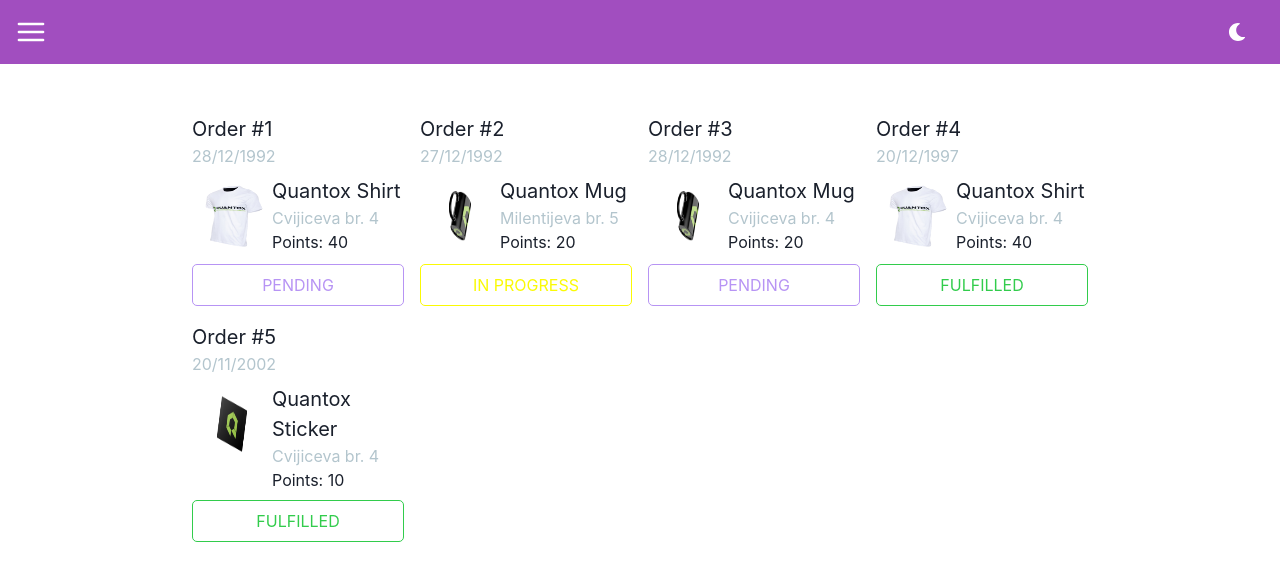
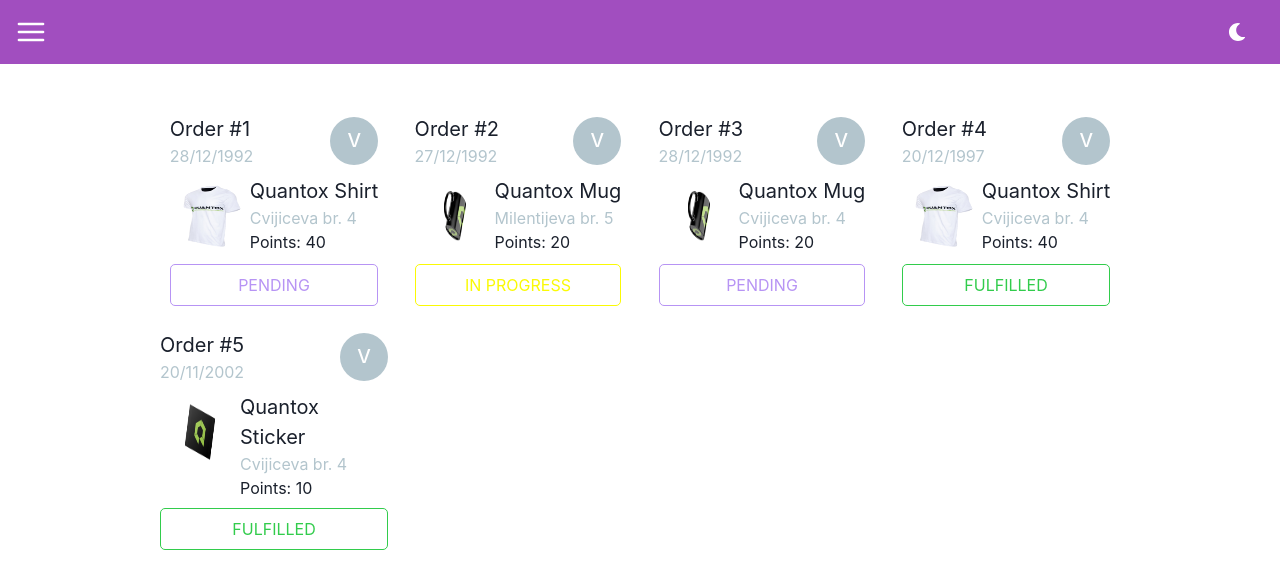
Before and after one commit to UrosDelic/bounty-hunters-fe, a React (Create React App) app: page /my-orders in a window 1280 px wide. Shown: the top 588 px of the page. Built offline with nearby package versions, Linux system fonts and the light colour scheme.

Commit message:
[my-orders] Adjust widths

```diff
--- a/src/components/SingleOrder.jsx
+++ b/src/components/SingleOrder.jsx
@@ -1,4 +1,4 @@
-import { Flex, Box, Text, Image } from '@chakra-ui/react';
+import { Flex, Box, Text, Image, Avatar } from '@chakra-ui/react';
 
 function SingleOrder({
   id,
@@ -16,11 +16,14 @@ function SingleOrder({
   };
 
   return (
-    <Flex margin="auto" direction="column" height="100%">
+    <Flex margin="auto" width="fit-content" direction="column" height="100%">
+      <Flex justifyContent="space-between" alignItems="center">
         <Box>
           <Text fontSize="20px">Order #{id}</Text>
           <Text color="myOrders.lightGray">{date}</Text>
         </Box>
+        <Avatar name="Vuk" backgroundColor="myOrders.lightGray" />
+      </Flex>
       <Flex marginBottom="8px" marginTop="8px">
         <Image
           src={image}
@@ -35,8 +38,6 @@ function SingleOrder({
           <Text>Points: {points}</Text>
         </Box>
       </Flex>
-      <Flex alignItems="center" marginTop="auto">
-        {/* <Text>{points}</Text> */}
       <Box
         color={statusColor[status]}
         borderColor={statusColor[status]}
@@ -46,10 +47,10 @@ function SingleOrder({
         textTransform="uppercase"
         width="100%"
         textAlign="center"
+        marginTop="auto"
       >
         {status}
       </Box>
-      </Flex>
     </Flex>
   );
 }
--- a/src/components/StoreItem.jsx
+++ b/src/components/StoreItem.jsx
@@ -9,8 +9,8 @@ function StoreItem({ id, name, image, points }) {
           src={image}
           alt={name}
           margin="auto"
-          width="200px"
-          height="300px"
+          width="170px"
+          height="240px"
           cursor="pointer"
         />
       </Link>
--- a/src/pages/MyOrders.jsx
+++ b/src/pages/MyOrders.jsx
@@ -4,7 +4,7 @@ import { SingleOrder } from '../components/index';
 
 function MyOrders() {
   return (
-    <Box margin="auto" width="70%" marginTop="50px" marginBottom="30px">
+    <Box margin="auto" maxW="75%" marginTop="50px" marginBottom="30px">
       <Grid
         templateColumns={[
           'repeat(1, 1fr)',
@@ -13,6 +13,8 @@ function MyOrders() {
           'repeat(4, 1fr)',
         ]}
         gap={4}
+        columnGap={4}
+        rowGap={6}
       >
         {ordersList.map(order => {
           const { id } = order;
--- a/src/pages/Store.jsx
+++ b/src/pages/Store.jsx
@@ -4,7 +4,7 @@ import { productsList } from '../testData/TestData';
 
 function Store() {
   return (
-    <Box maxW="90%" margin="auto" marginBottom="50px" boxSizing="border-box">
+    <Box maxW="75%" margin="auto" marginBottom="50px" boxSizing="border-box">
       <Heading as="h1" textAlign="center" marginTop="50px">
         Available products
       </Heading>
--- a/src/pages/Wallet.jsx
+++ b/src/pages/Wallet.jsx
@@ -28,12 +28,12 @@ function Wallet() {
         <Box>
           <SumOfPoints
             text="Points gained"
-            color="main.green"
+            color="wallet.green"
             sum={sumOfGainedPoints}
           />
           <SumOfPoints
             text="Points spent"
-            color="main.red"
+            color="wallet.red"
             sum={sumOfSpentPoints}
           />
         </Box>
--- a/src/theme/index.js
+++ b/src/theme/index.js
@@ -5,12 +5,17 @@ const theme = extendTheme({
     main: {
       purple: '#A14EBF',
       violet: '#B794F4',
-      green: '#32CC4C',
-      red: '#E14A39',
     },
     task: {
       lightGray: '#E2E8F0',
       status: '#5FB0B7',
+    },
+    wallet: {
+      green: '#32CC4C',
+      red: '#E14A39',
+    },
+    store: {
+      violet: '#B794F4',
     },
     myOrders: {
       lightGray: '#B3C5CD',
```
Lines whose indentation alone changed are shown as unchanged.
